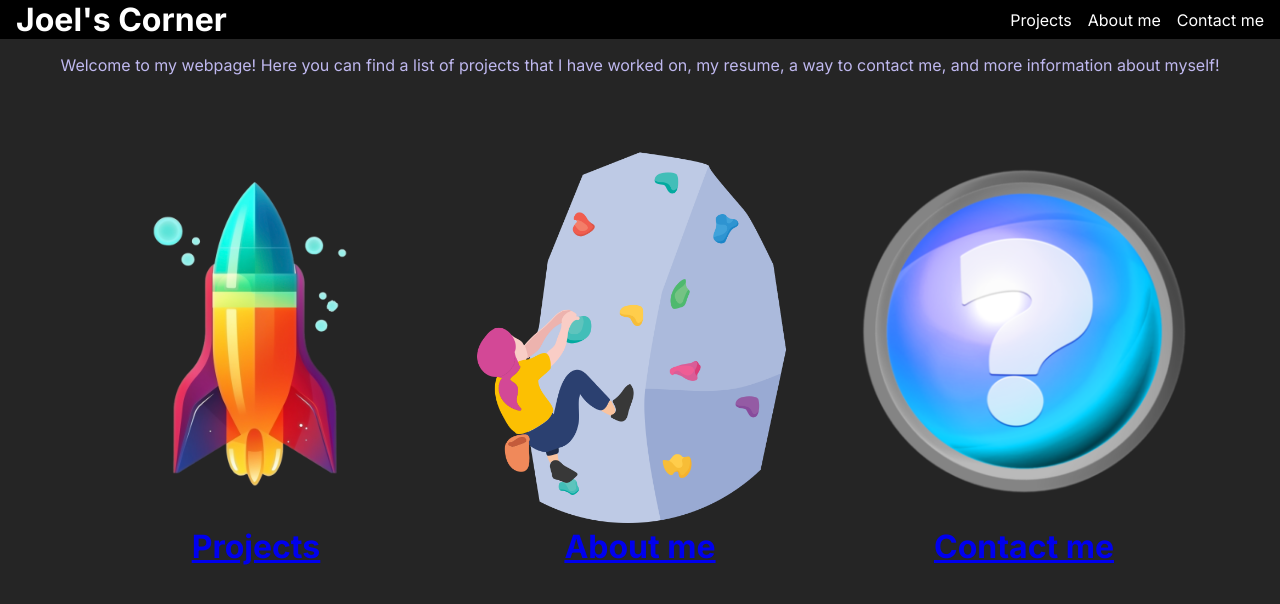
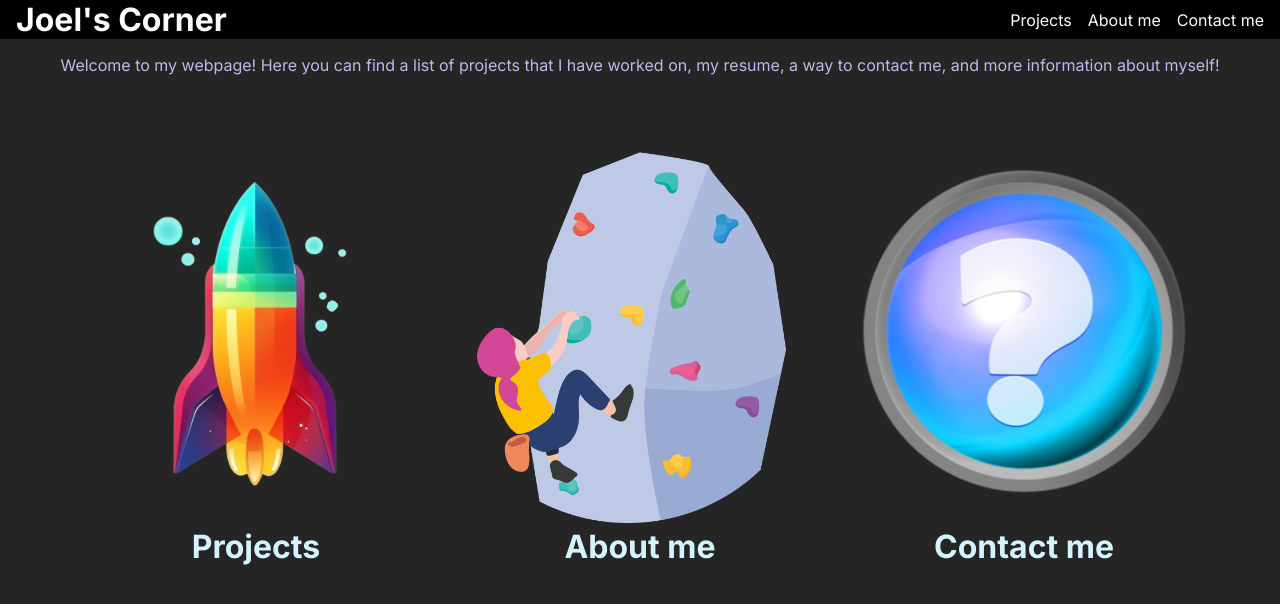
Before and after one commit to Neeblue/joels-corner, a React (Create React App) app: page / in a window 1280 px wide. Shown: the top 604 px of the page. Built offline with nearby package versions, Linux system fonts and the light colour scheme.

Commit message:
Cleaned up and added CSS

```diff
--- a/src/pages/Projects.css
+++ b/src/pages/Projects.css
@@ -35,17 +35,8 @@
     width: 30vw;
 }
 
-.projects .container a:link, a:visited {
-    color: rgb(211, 243, 255);
-    text-decoration: none;
-}
-
 .projects .container .githubLink {
     margin-bottom: 0.5rem;
-}
-
-.projects .container a:hover {
-    background-color: rgb(191, 184, 239);
 }
 
 @media (max-width: 768px) {
--- a/src/styles.css
+++ b/src/styles.css
@@ -8,3 +8,12 @@
     font-size: 2rem;
     font-weight: bold;
 }
+
+a:link, a:visited {
+    color: rgb(211, 243, 255);
+    text-decoration: none;
+}
+
+.a:hover {
+    background-color: rgb(191, 184, 239);
+}
```
